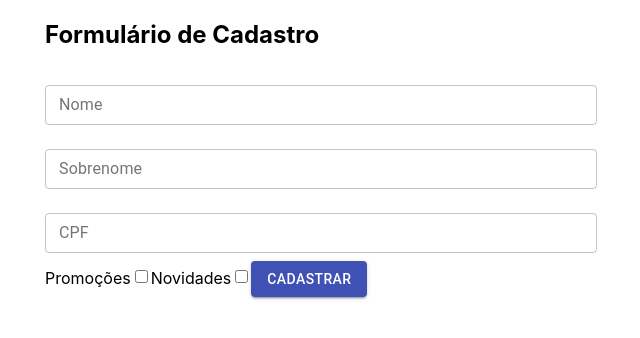
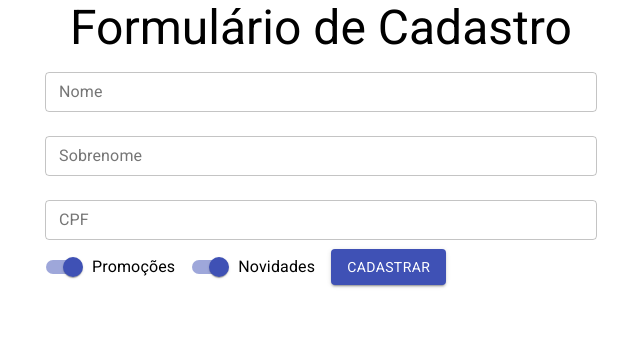
Before and after one commit to lucasjordaozup/formulario-reactjs, a React (Create React App) app: page / in a window 1280 px wide. Shown: the top 338 px of the page, without its empty margins (319-959 px from the left). Built offline with nearby package versions, Linux system fonts and the light colour scheme.

Commit message:
brincando com o material ui

```diff
--- a/package.json
+++ b/package.json
@@ -7,6 +7,7 @@
     "@testing-library/jest-dom": "^5.15.0",
     "@testing-library/react": "^11.2.7",
     "@testing-library/user-event": "^12.8.3",
+    "fontsource-roboto": "^4.0.0",
     "react": "^17.0.2",
     "react-dom": "^17.0.2",
     "react-scripts": "4.0.3",
--- a/src/App.js
+++ b/src/App.js
@@ -1,13 +1,14 @@
 import { Component } from 'react';
-import { Container } from '@material-ui/core';
+import { Container, Typography } from '@material-ui/core';
 import './App.css';
 import FormularioCadastro from './components/FormularioCadastro/FormularioCadastro';
+import 'fontsource-roboto'
 
 class App extends Component {
   render(){
     return (
       <Container component="article" maxWidth="sm">
-        <h1>Formulário de Cadastro</h1>
+        <Typography variant="h3" component="h1" align="center">Formulário de Cadastro</Typography>
         <FormularioCadastro />
       </Container>
     );
--- a/src/components/FormularioCadastro/FormularioCadastro.jsx
+++ b/src/components/FormularioCadastro/FormularioCadastro.jsx
@@ -1,22 +1,47 @@
 import React from 'react';
-import { Button } from '@material-ui/core';
-import { TextField } from '@material-ui/core';
+import { Button, TextField, Switch, FormControlLabel } from '@material-ui/core';
 
-export default function FormularioCadastro(){
+export default function FormularioCadastro() {
     return (
         <form>
-            <TextField id="nome" variant="outlined" size="small" margin="normal" fullWidth label="Nome"/>
+            <TextField
+                id="nome"
+                variant="outlined"
+                size="small"
+                margin="normal"
+                fullWidth
+                label="Nome"
+            />
 
-            <TextField id="sobrenome" variant="outlined" size="small" margin="normal" fullWidth label="Sobrenome"/>
+            <TextField
+                id="sobrenome"
+                variant="outlined"
+                size="small"
+                margin="normal"
+                fullWidth
+                label="Sobrenome"
+            />
 
-            <TextField id="cpf" variant="outlined" size="small" margin="normal" fullWidth label="CPF"/>
+            <TextField
+                id="cpf"
+                variant="outlined"
+                size="small"
+                margin="normal"
+                fullWidth
+                label="CPF"
+            />
 
-            <label htmlFor="">Promoções</label>
-            <input type="checkbox" />
+            <FormControlLabel
+                label="Promoções"
+                control={
+                    <Switch name="promocoes"
+                        defaultChecked
+                        color="primary"
+                    />
+                }
+            />
 
-            <label htmlFor="">Novidades</label>
-            <input type="checkbox" />
-
+            <FormControlLabel label="Novidades" control={<Switch name="novidades" defaultChecked color="primary" />} />
             <Button type="submit" variant="contained" color="primary">Cadastrar</Button>
 
         </form>
```
Also changed, not shown: 1 other file (tests, documents, lock files or other folders).
